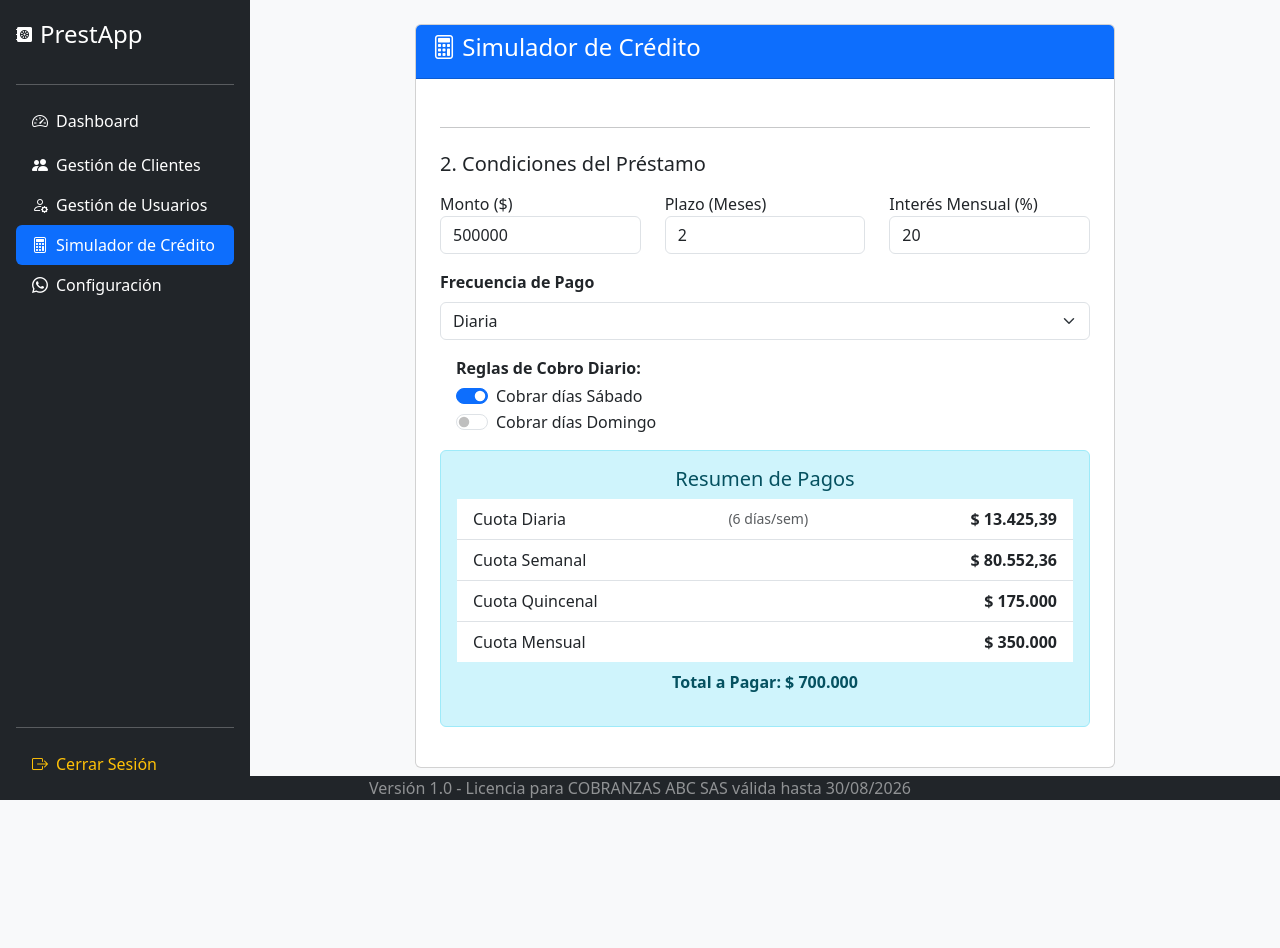
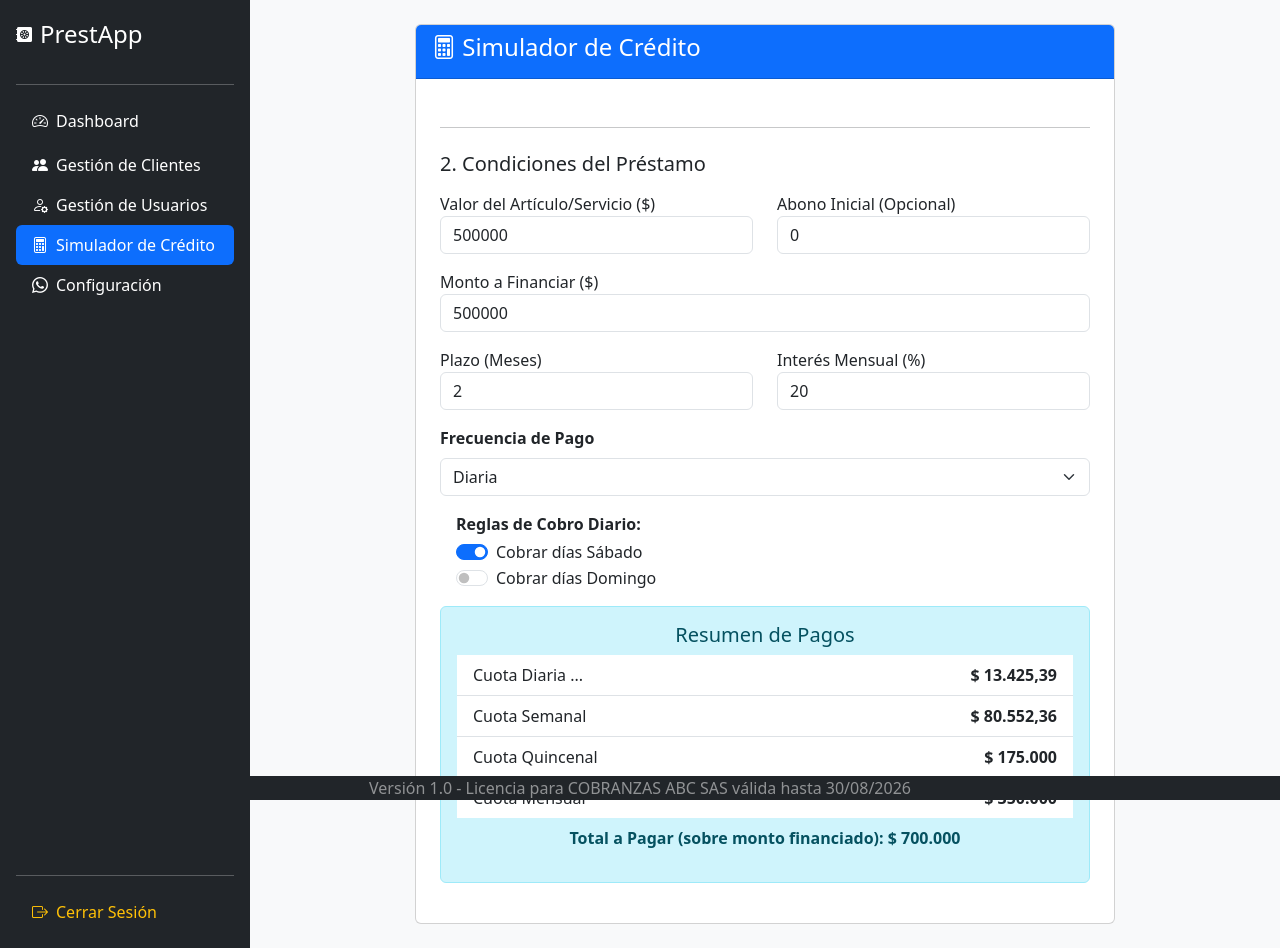
Before and after one commit to vrdevelopersco/prestapp, a Flask app: page /simulador in a window 1280 px wide. Before the commit the page ends 800 px from the top, so only its background shows below. Run offline with Flask 3, Linux system fonts and the light colour scheme; data that the repository does not hold is empty; parts of the project's set-up code (start-up, migrations or seed data) failed here and were passed over.

Commit message:
Implementacion funcionalidad downpayment

```diff
--- a/app.py
+++ b/app.py
@@ -88,6 +88,11 @@
     cliente_id = db.Column(db.Integer, db.ForeignKey('cliente.id'), nullable=False)
     usuario_id = db.Column(db.Integer, db.ForeignKey('usuario.id'), nullable=False)
     cuotas = db.relationship('Cuota', backref='prestamo', lazy=True, cascade="all, delete-orphan")
+
+    valor_articulo = db.Column(db.Float, nullable=True) # El valor total del bien
+    abono_inicial = db.Column(db.Float, nullable=True, default=0) # El downpayment
+    monto_prestado = db.Column(db.Float, nullable=False) # Este será el monto a financiar
+
 
 class Cuota(db.Model):
     id = db.Column(db.Integer, primary_key=True)
--- a/templates/_simulador_componente.html
+++ b/templates/_simulador_componente.html
@@ -1,9 +1,24 @@
 <hr class="my-4">
 <h5 class="mb-3">2. Condiciones del Préstamo</h5>
+
 <div class="row">
-    <div class="col-md-4 mb-3"><label for="monto">Monto ($)</label><input type="number" class="form-control" id="monto" name="monto" value="500000" required></div>
-    <div class="col-md-4 mb-3"><label for="plazo">Plazo (Meses)</label><input type="number" class="form-control" id="plazo" name="plazo" value="2" required></div>
-    <div class="col-md-4 mb-3"><label for="interes">Interés Mensual (%)</label><input type="number" class="form-control" id="interes" name="interes" value="20" required></div>
+    <div class="col-md-6 mb-3">
+        <label for="valor_articulo">Valor del Artículo/Servicio ($)</label>
+        <input type="number" class="form-control" id="valor_articulo" name="valor_articulo" value="500000" required>
+    </div>
+    <div class="col-md-6 mb-3">
+        <label for="abono_inicial">Abono Inicial (Opcional)</label>
+        <input type="number" class="form-control" id="abono_inicial" name="abono_inicial" value="0">
+    </div>
+</div>
+<div class="mb-3">
+    <label for="monto">Monto a Financiar ($)</label>
+    <input type="number" class="form-control" id="monto" name="monto" readonly required>
+</div>
+
+<div class="row">
+    <div class="col-md-6 mb-3"><label for="plazo">Plazo (Meses)</label><input type="number" class="form-control" id="plazo" name="plazo" value="2" required></div>
+    <div class="col-md-6 mb-3"><label for="interes">Interés Mensual (%)</label><input type="number" class="form-control" id="interes" name="interes" value="20" required></div>
 </div>
 <div class="mb-3">
     <label for="frecuencia" class="form-label fw-bold">Frecuencia de Pago</label>
@@ -22,31 +37,47 @@
 <div class="alert alert-info mt-3">
     <h5 class="text-center">Resumen de Pagos</h5>
     <ul class="list-group list-group-flush" id="resultados-calculadora"></ul>
-    <p class="text-center fw-bold mt-2">Total a Pagar: <span id="total-a-pagar">$0</span></p>
+    <p class="text-center fw-bold mt-2">Total a Pagar (sobre monto financiado): <span id="total-a-pagar">$0</span></p>
 </div>
 
 <script>
-    // Se usa un bloque de auto-ejecución para aislar las variables y no chocar con otros scripts
     (() => {
         const form = document.getElementById('loan-form');
+        if (!form) return;
+
         const resultadosEl = document.getElementById('resultados-calculadora');
         const totalAPagarEl = document.getElementById('total-a-pagar');
         const frecuenciaSelect = document.getElementById('frecuencia');
         const opcionesDiariasDiv = document.getElementById('opciones-diarias');
 
         function calcularCuotas() {
-            // ... (la lógica de cálculo que ya funciona)
+            // --- LÓGICA ACTUALIZADA PARA ABONO INICIAL ---
+            const valorArticulo = parseFloat(document.getElementById('valor_articulo').value) || 0;
+            const abonoInicial = parseFloat(document.getElementById('abono_inicial').value) || 0;
+            const montoAFinanciar = valorArticulo - abonoInicial;
+
+            // Actualizamos el campo de solo lectura para que el usuario lo vea
+            document.getElementById('monto').value = montoAFinanciar;
+
+            // El resto de la función usa el 'montoAFinanciar' a través del input 'monto'
             const monto = parseFloat(document.getElementById('monto').value) || 0;
             const plazo = parseFloat(document.getElementById('plazo').value) || 0;
             const interesMensual = parseFloat(document.getElementById('interes').value) || 0;
             const cobraSabado = document.getElementById('cobrarSabado').checked;
             const cobraDomingo = document.getElementById('cobrarDomingo').checked;
 
-            if (monto === 0 || plazo === 0) return;
+            if (monto <= 0 || plazo === 0) { // <= 0 para evitar cálculos con montos negativos
+                resultadosEl.innerHTML = '';
+                totalAPagarEl.textContent = '$0';
+                return;
+            }
+
             const interesTotal = monto * (interesMensual / 100) * plazo;
             const montoTotalAPagar = monto + interesTotal;
             const formatoMoneda = new Intl.NumberFormat('es-CO', { style: 'currency', currency: 'COP', minimumFractionDigits: 0 });
             totalAPagarEl.textContent = formatoMoneda.format(montoTotalAPagar);
+
+            // ... (resto de la lógica de cálculo de cuotas sin cambios) ...
             const promedioSemanasPorMes = 4.345;
             const cuotaMensual = montoTotalAPagar / plazo;
             const cuotaQuincenal = cuotaMensual / 2;
@@ -56,27 +87,23 @@
             if (cobraDomingo) diasDePagoPorSemana++;
             const cuotaDiaria = cuotaSemanal / diasDePagoPorSemana;
             resultadosEl.innerHTML = `
-                <li class="list-group-item d-flex justify-content-between align-items-center">Cuota Diaria <small class="text-muted">(${diasDePagoPorSemana} días/sem)</small> <strong>${formatoMoneda.format(cuotaDiaria)}</strong></li>
-                <li class="list-group-item d-flex justify-content-between align-items-center">Cuota Semanal <strong>${formatoMoneda.format(cuotaSemanal)}</strong></li>
-                <li class="list-group-item d-flex justify-content-between align-items-center">Cuota Quincenal <strong>${formatoMoneda.format(cuotaQuincenal)}</strong></li>
-                <li class="list-group-item d-flex justify-content-between align-items-center">Cuota Mensual <strong>${formatoMoneda.format(cuotaMensual)}</strong></li>
+                <li class="list-group-item d-flex justify-content-between"><span>Cuota Diaria ...</span> <strong>${formatoMoneda.format(cuotaDiaria)}</strong></li>
+                <li class="list-group-item d-flex justify-content-between"><span>Cuota Semanal</span> <strong>${formatoMoneda.format(cuotaSemanal)}</strong></li>
+                <li class="list-group-item d-flex justify-content-between"><span>Cuota Quincenal</span> <strong>${formatoMoneda.format(cuotaQuincenal)}</strong></li>
+                <li class="list-group-item d-flex justify-content-between"><span>Cuota Mensual</span> <strong>${formatoMoneda.format(cuotaMensual)}</strong></li>
             `;
         }
 
         function toggleOpcionesDiarias() {
-            if(frecuenciaSelect) {
+            if (frecuenciaSelect) {
                 opcionesDiariasDiv.style.display = frecuenciaSelect.value === 'diaria' ? 'block' : 'none';
             }
         }
 
-        if(form) {
-            form.addEventListener('input', calcularCuotas);
-            frecuenciaSelect.addEventListener('change', toggleOpcionesDiarias);
-
-            document.addEventListener('DOMContentLoaded', () => {
-                calcularCuotas();
-                toggleOpcionesDiarias();
-            }, { once: true });
-        }
+        form.addEventListener('input', calcularCuotas);
+        document.addEventListener('DOMContentLoaded', () => {
+            calcularCuotas();
+            toggleOpcionesDiarias();
+        }, { once: true });
     })();
 </script>
```
Also changed, not shown: migrations/versions/8d0a6f212312_añade_campos_para_abono_inicial.py (added, +34 -0 lines), templates/prestamo_final.html (+2 -24 lines), 2 other files.
